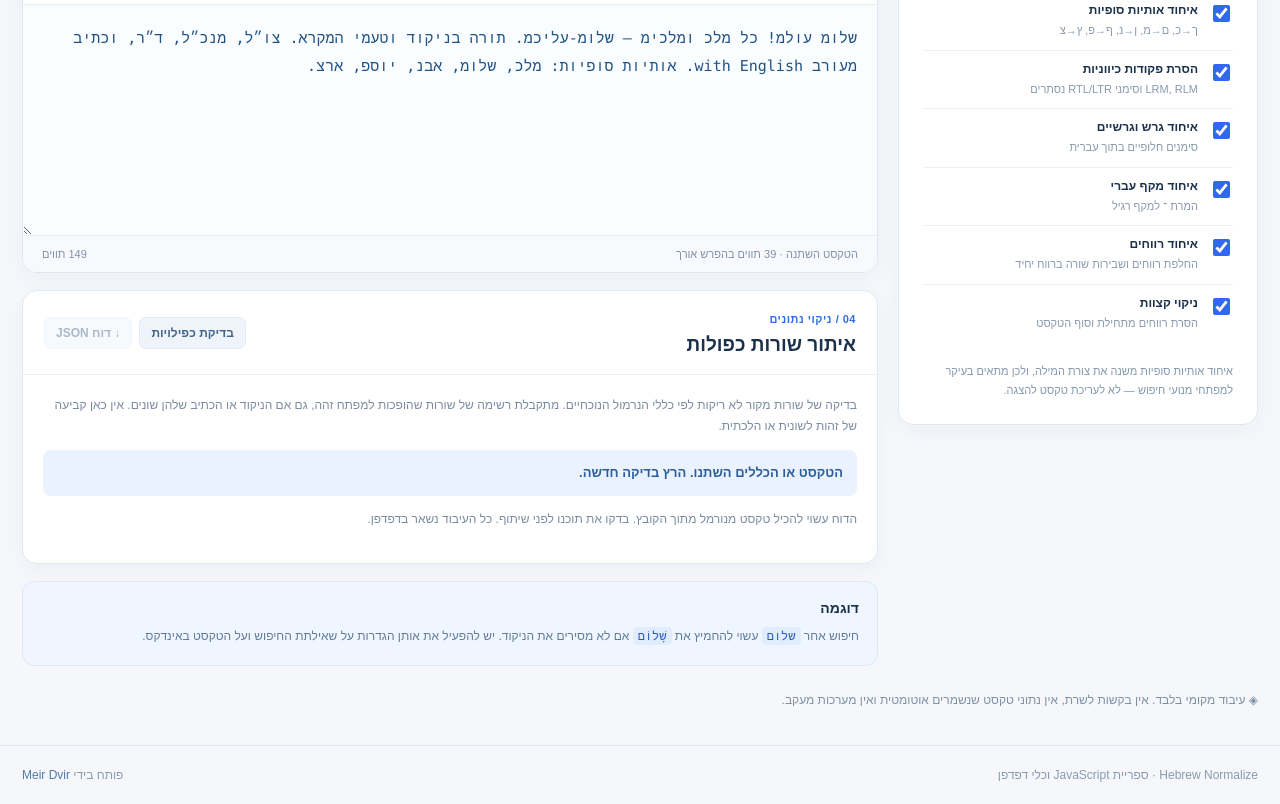
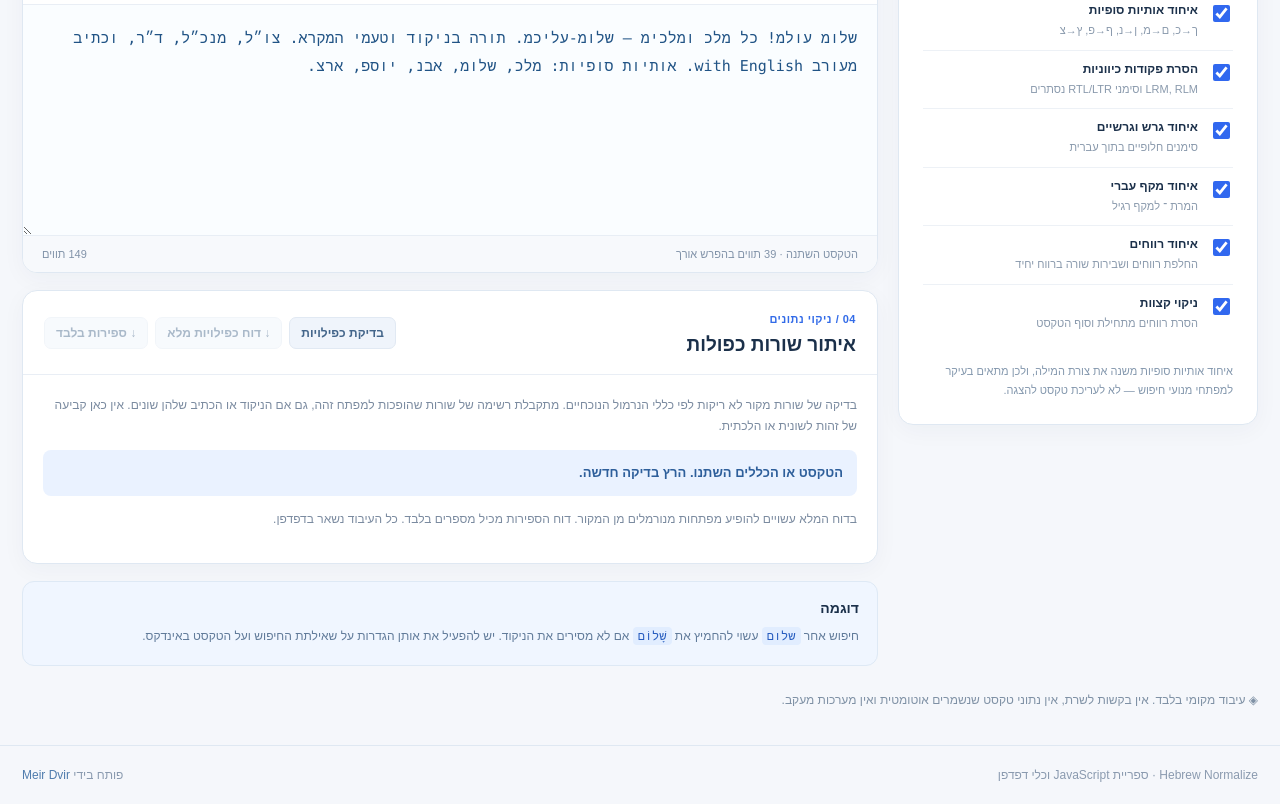
Before and after one commit to MeiRR17/hebrew-normalize, a website with bundled scripts: page index.html in a window 1280 px wide. Shown: the part 762-1566 px from the top of the page. Built offline with nearby package versions, Linux system fonts and the light colour scheme.

Commit message:
feat(hebrew-normalize): add a counts-only duplicate report export option

```diff
--- a/index.html
+++ b/index.html
@@ -39,14 +39,15 @@
           <div><span class="eyebrow">04 / ניקוי נתונים</span><h2 id="duplicates-heading">איתור שורות כפולות</h2></div>
           <div class="buttons">
             <button type="button" id="find-duplicates">בדיקת כפילויות</button>
-            <button type="button" id="download-duplicates" disabled>↓ דוח JSON</button>
+            <button type="button" id="download-duplicates" disabled>↓ דוח כפילויות מלא</button>
+            <button type="button" id="download-duplicate-counts" disabled>↓ ספירות בלבד</button>
           </div>
         </div>
         <div class="duplicate-content">
           <p class="helper">בדיקה של שורות מקור לא ריקות לפי כללי הנרמול הנוכחיים. מתקבלת רשימה של שורות שהופכות למפתח זהה, גם אם הניקוד או הכתיב שלהן שונים. אין כאן קביעה של זהות לשונית או הלכתית.</p>
           <p id="duplicates-summary" role="status" aria-live="polite">טרם בוצעה בדיקת כפילויות.</p>
           <div id="duplicates-groups" class="duplicate-list"></div>
-          <p class="helper">הדוח עשוי להכיל טקסט מנורמל מתוך הקובץ. בדקו את תוכנו לפני שיתוף. כל העיבוד נשאר בדפדפן.</p>
+          <p class="helper">בדוח המלא עשויים להופיע מפתחות מנורמלים מן המקור. דוח הספירות מכיל מספרים בלבד. כל העיבוד נשאר בדפדפן.</p>
         </div>
       </section>
       <p id="notice" role="status" aria-live="polite" class="notice"></p>
```
